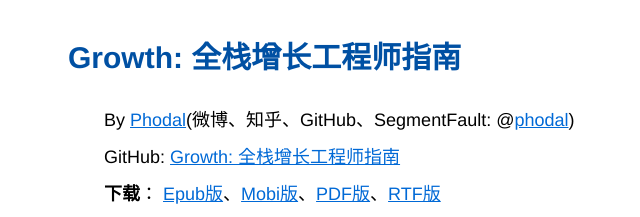
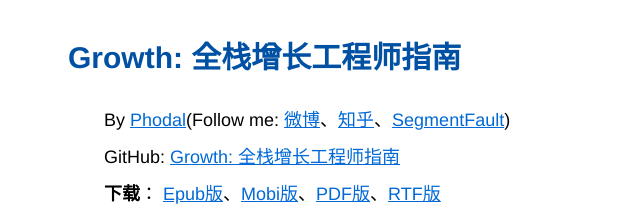
Before and after one commit to phodal/growth-ebook, a plain HTML site: page index.html in a window 1280 px wide. Shown: the top 217 px of the page, without its empty margins (198-838 px from the left). Drawn offline with Linux system fonts and the light colour scheme.

Commit message:
update social links

```diff
--- a/index.html
+++ b/index.html
@@ -51,8 +51,7 @@ code > span.in { color: #60a0b0; font-weight: bold; font-style: italic; } /* Inf
 </head>
 <body>
 <h1>Growth: 全栈增长工程师指南</h1>
-<p>By <a href="https://www.phodal.com">Phodal</a>(微博、知乎、GitHub、SegmentFault: @<a href="
-	http://weibo.com/phodal">phodal</a>)
+<p>By <a href="https://www.phodal.com/">Phodal</a>(Follow me: <a href="http://weibo.com/phodal">微博</a>、<a href="https://www.zhihu.com/people/phodal">知乎</a>、<a href="https://segmentfault.com/u/phodal">SegmentFault</a>)
 </p>
 
 <p>GitHub: <a href="https://github.com/phodal/growth-ebook">Growth: 全栈增长工程师指南</a></p>
```
Also changed, not shown: build/author.html (+1 -2 lines).
